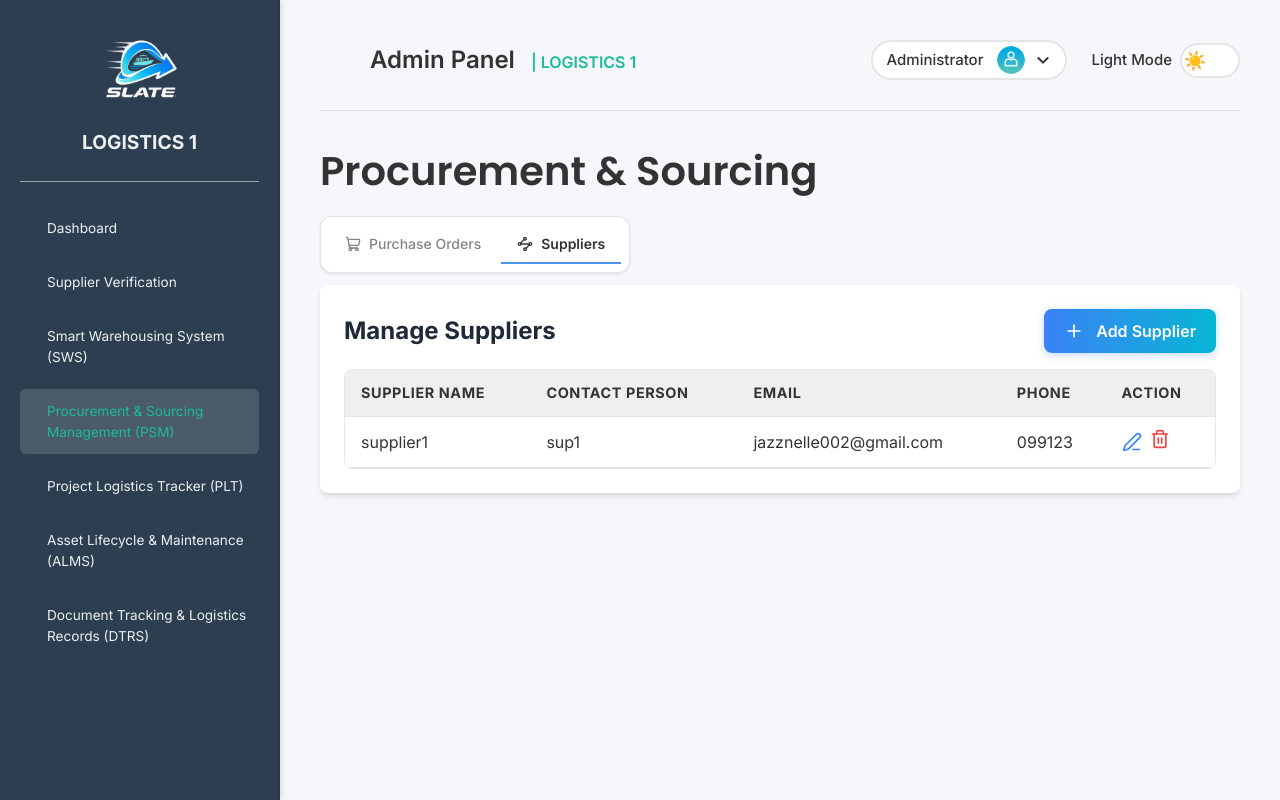
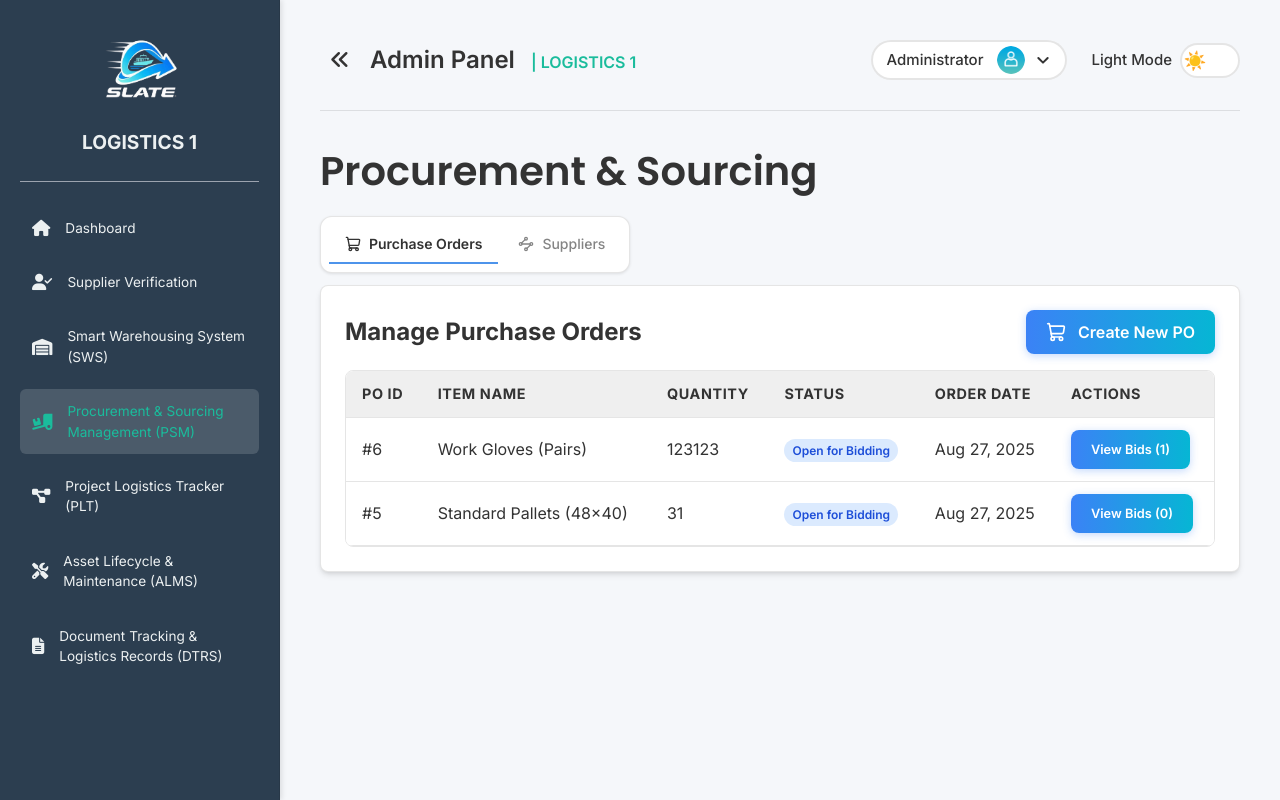
Before and after one commit to Jzznllvnc/logistics1, a PHP site: page /pages/procurement_sourcing.php in a window 1280 px wide. Run offline with PHP 8.4, Linux system fonts and the light colour scheme; the visitor is signed in with stand-in values (Sample User, id 1); data comes from the database, SQL or seed files in the repository; tables that the repository leaves empty hold one stand-in row (values such as "Sample post"); some libraries are stand-ins or nearby versions.

Commit message:
konting fix

```diff
--- a/assets/js/procurement.js
+++ b/assets/js/procurement.js
@@ -130,7 +130,7 @@ function initProcurement() {
     // Initialize dropdown functionality
     initSupplierDropdowns();
 
-    // Initialize tabs functionality
+    // Always initialize tabs for PJAX compatibility
     initPSMTabs();
 }
 
@@ -185,15 +185,32 @@ function switchPSMTab(tabName, withAnimation = false) {
 function initPSMTabs() {
     const tabButtons = document.querySelectorAll('.tab-button');
 
+    // Remove any existing listeners and add fresh ones for PJAX compatibility
     tabButtons.forEach(button => {
-        button.addEventListener('click', function() {
+        // Create a new function each time to avoid stale closures
+        const clickHandler = function() {
             const tabName = this.getAttribute('data-tab');
             switchPSMTab(tabName, true); // Enable animation for user clicks
-        });
+        };
+
+        // Remove old listeners (if any) and add new one
+        button.removeEventListener('click', button._psmTabHandler);
+        button._psmTabHandler = clickHandler;
+        button.addEventListener('click', clickHandler);
     });
 
-    // Set default active tab on load without animation
-    switchPSMTab('suppliers', false);
+    // Ensure Purchase Orders is default if no active tab exists
+    const purchaseOrdersBtn = document.querySelector('[data-tab="purchase-orders"]');
+    const purchaseOrdersTab = document.getElementById('purchase-orders-tab');
+    const suppliersTab = document.getElementById('suppliers-tab');
+
+    // Check if any tab is currently active, if not set purchase orders as default
+    const activeTab = document.querySelector('.tab-content.active');
+    if (!activeTab && purchaseOrdersBtn && purchaseOrdersTab) {
+        purchaseOrdersBtn.classList.add('active');
+        purchaseOrdersTab.classList.add('active');
+        if (suppliersTab) suppliersTab.classList.remove('active');
+    }
 }
 
 // Make tab function globally accessible
--- a/includes/functions/asset.php
+++ b/includes/functions/asset.php
@@ -333,7 +333,7 @@ function fetchForecastsFromGeminiForAssets(array $assets): array {
         foreach ($assetData['history'] as $record) {
             $date = date('Y-m-d', strtotime($record['timestamp']));
             $notes = $record['notes'] ? " ({$record['notes']})" : '';
-            $batchPrompt .= "- Date: {$date}, Status: {$record['status']}${notes}\n";
+            $batchPrompt .= "- Date: {$date}, Status: {$record['status']}{$notes}\n";
         }
         if (!empty($assetData['usage'])) {
             $batchPrompt .= "Usage Logs:\n";
--- a/pages/modals/psm.php
+++ b/pages/modals/psm.php
@@ -106,3 +106,28 @@
     </form>
   </div>
 </div>
+
+<!-- Review Bids Modal -->
+<div id="viewBidsModal" class="modal hidden">
+  <div class="modal-content p-8 max-w-3xl">
+    <div class="flex justify-between items-center mb-2">
+      <h2 class="modal-title flex items-center min-w-0 flex-1">
+        <i data-lucide="ticket-slash" class="w-6 h-6 mr-3 flex-shrink-0"></i>
+        <span class="truncate">Review Bids</span>
+      </h2>
+      <button type="button" class="close-button flex-shrink-0 ml-3" onclick="window.closeModal(document.getElementById('viewBidsModal'))">
+        <i data-lucide="x" class="w-5 h-5"></i>
+      </button>
+    </div>
+    <p class="modal-subtitle">Review and manage submitted bids for this purchase order.</p>
+    <div class="border-b border-[var(--card-border)] mb-6"></div>
+
+    <div id="bidsContainer" class="space-y-4 max-h-96 overflow-y-auto mb-6"></div>
+
+    <div class="flex justify-end">
+      <button type="button" class="px-5 py-2.5 rounded-md border border-gray-300 cursor-pointer font-semibold transition-all duration-300 bg-gray-100 text-gray-700 hover:bg-gray-200" onclick="window.closeModal(document.getElementById('viewBidsModal'))">
+        Close
+      </button>
+    </div>
+  </div>
+</div>
--- a/pages/procurement_sourcing.php
+++ b/pages/procurement_sourcing.php
@@ -100,6 +100,16 @@ if ($_SERVER['REQUEST_METHOD'] === 'POST') {
     exit();
 }
 
+// Check for flash messages
+if (isset($_SESSION['flash_message'])) {
+    $message = $_SESSION['flash_message'];
+    $message_type = $_SESSION['flash_message_type'] ?? 'info';
+    unset($_SESSION['flash_message'], $_SESSION['flash_message_type']);
+} else {
+    $message = '';
+    $message_type = '';
+}
+
 // Fetch data for the page
 $suppliers = getAllSuppliers();
 $inventoryItems = getInventory();
@@ -119,10 +129,11 @@ foreach ($purchaseOrders as $po) {
   <meta name="viewport" content="width=device-width, initial-scale=1.0">
   <title>Logistics 1 - PSM</title>
   <link rel="icon" href="../assets/images/slate2.png" type="image/png">
+  <link rel="preconnect" href="https://cdnjs.cloudflare.com" crossorigin>
   <link rel="stylesheet" href="../assets/css/styles.css">
   <link rel="stylesheet" href="../assets/css/sidebar.css">
+  <link rel="stylesheet" href="https://cdnjs.cloudflare.com/ajax/libs/font-awesome/6.7.2/css/all.min.css" integrity="sha384-nRgPTkuX86pH8yjPJUAFuASXQSSl2/bBUiNV47vSYpKFxHJhbcrGnmlYpYJMeD7a" crossorigin="anonymous">
   <script src="https://cdn.tailwindcss.com"></script>
-  <script src="https://unpkg.com/lucide@latest/dist/umd/lucide.js"></script>
 </head>
 <body>
   <div class="sidebar" id="sidebar"> <?php include '../partials/sidebar.php'; ?> </div>
@@ -147,11 +158,11 @@ foreach ($purchaseOrders as $po) {
       </div>
 
       <div class="tab-content active" id="purchase-orders-tab">
-        <div class="bg-white p-6 rounded-lg shadow-md">
+        <div style="background: var(--card-bg); border: 1px solid var(--card-border);" class="p-6 rounded-lg shadow-md">
             <div class="flex justify-between items-center mb-4">
-                <h2 class="text-2xl font-bold text-gray-800">Manage Purchase Orders</h2>
+                <h2 class="text-2xl font-bold" style="color: var(--text-color);">Manage Purchase Orders</h2>
                 <button class="btn-primary" onclick="window.openModal(document.getElementById('createPOModal'))">
-                    <i data-lucide="plus" class="w-5 h-5 mr-2"></i>Create New PO
+                    <i data-lucide="shopping-cart" class="w-5 h-5 mr-2"></i>Create New PO
                 </button>
             </div>
 
@@ -207,11 +218,11 @@ foreach ($purchaseOrders as $po) {
 
       <?php if ($_SESSION['role'] === 'admin'): ?>
       <div class="tab-content" id="suppliers-tab">
-        <div class="bg-white p-6 rounded-lg shadow-md">
+        <div style="background: var(--card-bg); border: 1px solid var(--card-border);" class="p-6 rounded-lg shadow-md">
             <div class="flex justify-between items-center mb-4">
-                <h2 class="text-2xl font-bold text-gray-800">Manage Suppliers</h2>
+                <h2 class="text-2xl font-bold" style="color: var(--text-color);">Manage Suppliers</h2>
                 <button class="btn-primary" onclick="openCreateSupplierModal()">
-                   <i data-lucide="plus" class="w-5 h-5 mr-2"></i>Add Supplier
+                   <i data-lucide="workflow" class="w-5 h-5 mr-2"></i>Add Supplier
                 </button>
             </div>
             <div class="table-container">
@@ -227,13 +238,20 @@ foreach ($purchaseOrders as $po) {
                             <td><?php echo htmlspecialchars($supplier['email']); ?></td>
                             <td><?php echo htmlspecialchars($supplier['phone']); ?></td>
                             <td>
-                                <div class="flex gap-2">
-                                    <button class="text-blue-500 hover:text-blue-700" onclick='openEditSupplierModal(<?php echo json_encode($supplier); ?>)'><i data-lucide="edit-3" class="w-5 h-5"></i></button>
-                                    <form method="POST" class="form-no-margin" onsubmit="return confirm('Are you sure you want to delete this supplier?');">
-                                        <input type="hidden" name="action" value="delete_supplier">
-                                        <input type="hidden" name="supplier_id" value="<?php echo $supplier['id']; ?>">
-                                        <button type="submit" class="text-red-500 hover:text-red-700"><i data-lucide="trash-2" class="w-5 h-5"></i></button>
-                                    </form>
+                                <div class="relative">
+                                    <button type="button" class="action-dropdown-btn p-2 rounded-full transition-colors" onclick="toggleSupplierDropdown(<?php echo $supplier['id']; ?>)">
+                                        <i data-lucide="more-horizontal" class="w-6 h-6"></i>
+                                    </button>
+                                    <div id="supplier-dropdown-<?php echo $supplier['id']; ?>" class="action-dropdown hidden">
+                                        <button type="button" onclick='openEditSupplierModal(<?php echo json_encode($supplier); ?>)'>
+                                            <i data-lucide="edit-3" class="w-4 h-4 mr-3"></i>
+                                            Edit
+                                        </button>
+                                        <button type="button" onclick="confirmDeleteSupplier(<?php echo $supplier['id']; ?>)">
+                                            <i data-lucide="trash-2" class="w-4 h-4 mr-3"></i>
+                                            Delete
+                                        </button>
+                                    </div>
                                 </div>
                             </td>
                         </tr>
@@ -249,24 +267,27 @@ foreach ($purchaseOrders as $po) {
   </div>
 
   <?php include 'modals/psm.php'; ?>
-  <div id="viewBidsModal" class="modal hidden">
-    <div class="modal-content p-8 max-w-2xl">
-        <div class="flex justify-between items-center mb-4">
-            <h2 class="modal-title">Review Bids</h2>
-            <button type="button" class="close-button" onclick="window.closeModal(document.getElementById('viewBidsModal'))"><i data-lucide="x"></i></button>
-        </div>
-        <div id="bidsContainer" class="space-y-4 max-h-96 overflow-y-auto"></div>
-        <div class="flex justify-end mt-6">
-            <button type="button" class="btn bg-gray-200" onclick="window.closeModal(document.getElementById('viewBidsModal'))">Close</button>
-        </div>
-    </div>
-  </div>
 
   <script src="../assets/js/sidebar.js"></script>
   <script src="../assets/js/script.js"></script>
+  <script src="../assets/js/custom-alerts.js"></script>
   <script src="../assets/js/procurement.js"></script>
   <script>
     lucide.createIcons();
+
+    // Display flash message if present
+    <?php if ($message): ?>
+    document.addEventListener('DOMContentLoaded', () => {
+        if (window.showCustomAlert) {
+            showCustomAlert(<?php echo json_encode($message); ?>, <?php echo json_encode($message_type); ?>);
+        } else {
+            // Fallback - strip HTML for plain alert
+            const tempDiv = document.createElement('div');
+            tempDiv.innerHTML = <?php echo json_encode($message); ?>;
+            alert(tempDiv.textContent || tempDiv.innerText || '');
+        }
+    });
+    <?php endif; ?>
 
     function openViewBidsModal(po_id, bids, po_status) {
         const modal = document.getElementById('viewBidsModal');
@@ -274,49 +295,49 @@ foreach ($purchaseOrders as $po) {
         container.innerHTML = '';
 
         if (!bids || bids.length === 0) {
-            container.innerHTML = '<p class="text-gray-500 text-center py-8">No bids have been submitted for this item yet.</p>';
+            container.innerHTML = '<p class="text-[var(--placeholder-color)] text-center py-8">No bids have been submitted for this item yet.</p>';
         } else {
             bids.forEach(bid => {
                 const isAwarded = bid.status === 'Awarded';
                 const isRejected = bid.status === 'Rejected';
                 const bidElement = document.createElement('div');
-                let bgColor = 'border-gray-200';
-                if (isAwarded) bgColor = 'bg-green-50 border-green-200';
-                if (isRejected) bgColor = 'bg-red-50 border-red-200';
+                let bgColor = 'border-[var(--card-border)] bg-[var(--card-bg)]';
 
-                bidElement.className = `border rounded-lg p-4 flex justify-between items-center ${bgColor}`;
+                bidElement.className = `border rounded-lg p-6 flex flex-col sm:flex-row sm:justify-between sm:items-center gap-4 ${bgColor}`;
 
                 let actionButtons = '';
                 if (po_status === 'Open for Bidding' && bid.status === 'Pending') {
                     actionButtons = `
-                        <div class="flex gap-2">
+                        <div class="flex gap-3 justify-end sm:justify-start">
                             <form method="POST" class="form-no-margin">
                                 <input type="hidden" name="action" value="award_bid">
                                 <input type="hidden" name="po_id" value="${po_id}">
                                 <input type="hidden" name="supplier_id" value="${bid.supplier_id}">
                                 <input type="hidden" name="bid_id" value="${bid.id}">
-                                <button type="submit" class="btn-primary btn-small">Award</button>
+                                <button type="submit" class="btn-primary">Award</button>
                             </form>
                             <form method="POST" class="form-no-margin">
                                 <input type="hidden" name="action" value="reject_bid">
                                 <input type="hidden" name="bid_id" value="${bid.id}">
-                                <button type="submit" class="btn btn-danger btn-small">Reject</button>
+                                <button type="submit" class="btn-primary-danger">Reject</button>
                             </form>
                         </div>
                     `;
                 } else if (isAwarded) {
-                    actionButtons = `<span class="font-bold text-green-600">AWARDED</span>`;
+                    actionButtons = `<div class="flex justify-end sm:justify-start"><span class="px-2 py-1 font-semibold leading-tight text-xs rounded-full bg-green-100 text-green-700">AWARDED</span></div>`;
                 } else if (isRejected) {
-                     actionButtons = `<span class="font-bold text-red-600">REJECTED</span>`;
+                     actionButtons = `<div class="flex justify-end sm:justify-start"><span class="px-2 py-1 font-semibold leading-tight text-xs rounded-full bg-red-100 text-red-700">REJECTED</span></div>`;
                 }
 
                 bidElement.innerHTML = `
-                    <div>
-                        <p class="font-bold text-lg">${bid.supplier_name}</p>
-                        <p class="text-2xl font-light ${isAwarded ? 'text-green-600' : 'text-gray-800'}">$${parseFloat(bid.bid_amount).toFixed(2)}</p>
-                        <p class="text-sm text-gray-600 mt-1"><em>${bid.notes || 'No notes provided.'}</em></p>
+                    <div class="flex-1 space-y-2">
+                        <p class="font-bold text-lg text-[var(--text-color)]">${bid.supplier_name}</p>
+                        <p class="text-2xl font-light ${isAwarded ? 'text-green-700' : 'text-[var(--text-color)]'}">$${parseFloat(bid.bid_amount).toFixed(2)}</p>
+                        <p class="text-sm text-[var(--text-color)] mt-2"><em>${bid.notes || 'No notes provided.'}</em></p>
                     </div>
-                    ${actionButtons}
+                    <div class="flex-shrink-0">
+                        ${actionButtons}
+                    </div>
                 `;
                 container.appendChild(bidElement);
             });
@@ -327,5 +348,6 @@ foreach ($purchaseOrders as $po) {
         }
     }
   </script>
+  <script src="https://unpkg.com/lucide@latest/dist/umd/lucide.js"></script>
 </body>
 </html>
```
Also changed, not shown: pages/admin_verification.php (+30 -0 lines), pages/asset_lifecycle_maintenance.php (+17 -9 lines), pages/dashboard.php (+14 -14 lines), pages/project_logistics_tracker.php (+6 -6 lines), assets/images/uploads/assets/asset_68af1ca655f62.png (renamed from assets/images/uploads/assets/asset_68aea289cdc3f.png), uploads/verification/68af5669a4930-d0c58d1a5ca1f998afe9fb0a74d40cd8.jpg (added), uploads/verification/68af5732ddbcf-08302234a7fae129ffae6277578a955c.jpg (added).
